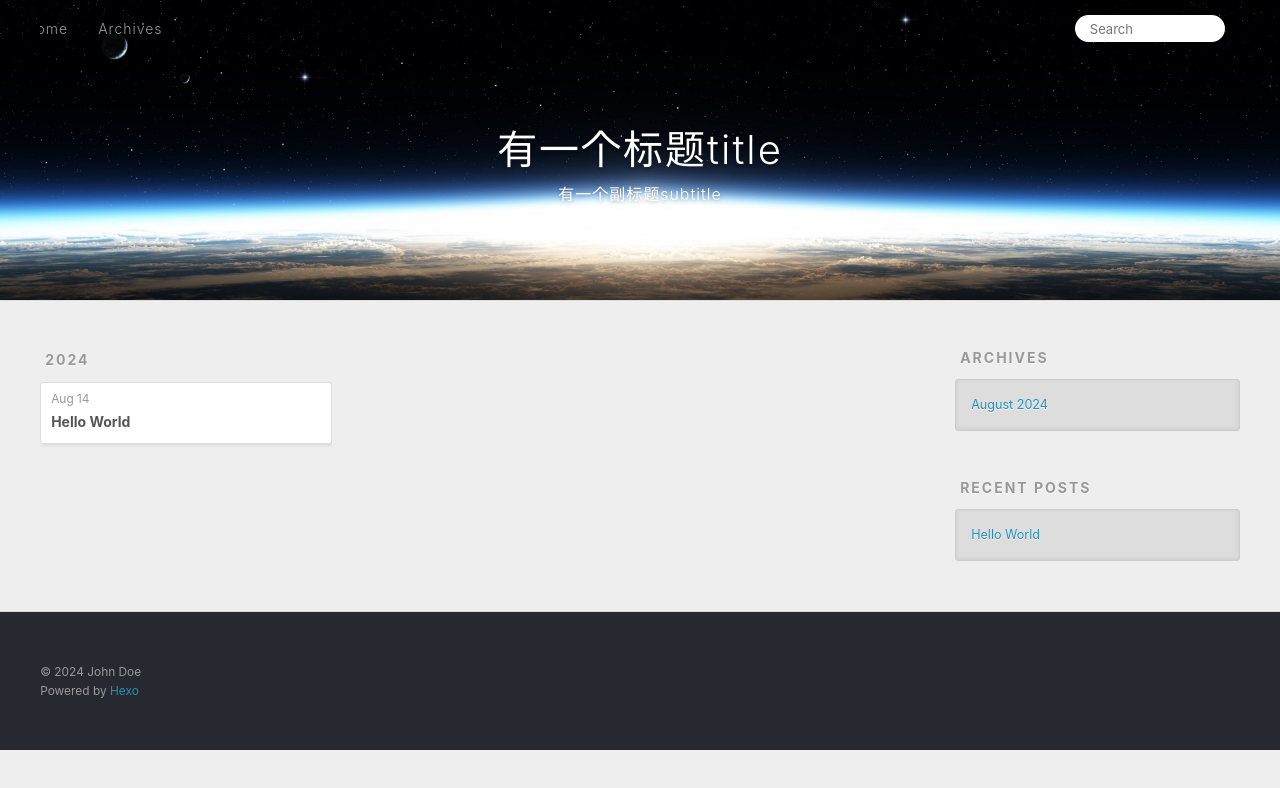
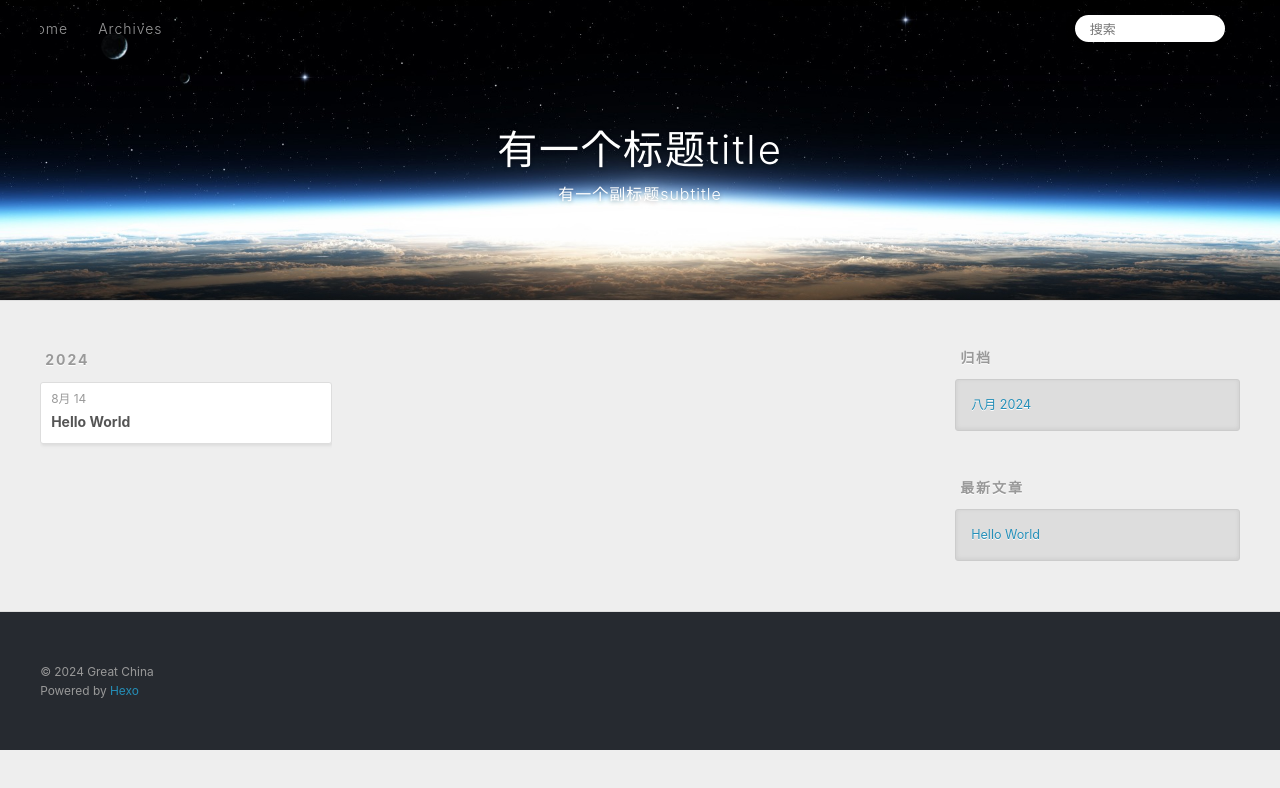
Before and after one commit to NewLixing/NewLixing.github.io, a plain HTML site: page archives/index.html in a window 1280 px wide. Both pictures are taken after a click on the link 1232 px from the left and 27 px from the top of the page. Drawn offline with Linux system fonts and the light colour scheme.

Commit message:
Site updated: 2024-08-15 13:06:47

```diff
--- a/archives/index.html
+++ b/archives/index.html
@@ -4,16 +4,16 @@
   <meta charset="utf-8">
 
 
-  <title>Archives | 有一个标题title</title>
+  <title>归档 | 有一个标题title</title>
   <meta name="viewport" content="width=device-width, initial-scale=1, shrink-to-fit=no">
   <meta name="description" content="有一个desc">
 <meta property="og:type" content="website">
 <meta property="og:title" content="有一个标题title">
-<meta property="og:url" content="http://example.com/archives/index.html">
+<meta property="og:url" content="https://newlixing.github.io/archives/index.html">
 <meta property="og:site_name" content="有一个标题title">
 <meta property="og:description" content="有一个desc">
-<meta property="og:locale" content="en_US">
-<meta property="article:author" content="John Doe">
+<meta property="og:locale" content="zh_CN">
+<meta property="article:author" content="Great China">
 <meta name="twitter:card" content="summary">
 
     <link rel="alternate" href="/atom.xml" title="有一个标题title" type="application/atom+xml">
@@ -61,12 +61,12 @@
       <nav id="sub-nav">
 
 
-          <a class="nav-icon" href="/atom.xml" title="RSS Feed"><span class="fa fa-rss"></span></a>
+          <a class="nav-icon" href="/atom.xml" title="RSS 订阅"><span class="fa fa-rss"></span></a>
 
-        <a class="nav-icon nav-search-btn" title="Search"><span class="fa fa-search"></span></a>
+        <a class="nav-icon nav-search-btn" title="搜索"><span class="fa fa-search"></span></a>
       </nav>
       <div id="search-form-wrap">
-        <form action="//google.com/search" method="get" accept-charset="UTF-8" class="search-form"><input type="search" name="q" class="search-form-input" placeholder="Search"><button type="submit" class="search-form-submit">&#xF002;</button><input type="hidden" name="sitesearch" value="http://example.com"></form>
+        <form action="//google.com/search" method="get" accept-charset="UTF-8" class="search-form"><input type="search" name="q" class="search-form-input" placeholder="搜索"><button type="submit" class="search-form-submit">&#xF002;</button><input type="hidden" name="sitesearch" value="https://newlixing.github.io"></form>
       </div>
     </div>
   </div>
@@ -90,7 +90,7 @@
   <div class="archive-article-inner">
     <header class="archive-article-header">
       <a href="/2024/08/14/hello-world/" class="archive-article-date">
-  <time class="dt-published" datetime="2024-08-14T07:47:27.492Z" itemprop="datePublished">Aug 14</time>
+  <time class="dt-published" datetime="2024-08-14T07:47:27.492Z" itemprop="datePublished">8月 14</time>
 </a>
 
 
@@ -122,9 +122,9 @@
 
 
   <div class="widget-wrap">
-    <h3 class="widget-title">Archives</h3>
+    <h3 class="widget-title">归档</h3>
     <div class="widget">
-      <ul class="archive-list"><li class="archive-list-item"><a class="archive-list-link" href="/archives/2024/08/">August 2024</a></li></ul>
+      <ul class="archive-list"><li class="archive-list-item"><a class="archive-list-link" href="/archives/2024/08/">八月 2024</a></li></ul>
     </div>
   </div>
 
@@ -132,7 +132,7 @@
 
 
   <div class="widget-wrap">
-    <h3 class="widget-title">Recent Posts</h3>
+    <h3 class="widget-title">最新文章</h3>
     <div class="widget">
       <ul>
 
@@ -153,7 +153,7 @@
   <div class="outer">
     <div id="footer-info" class="inner">
 
-      &copy; 2024 John Doe<br>
+      &copy; 2024 Great China<br>
       Powered by <a href="https://hexo.io/" target="_blank">Hexo</a>
     </div>
   </div>
```
Also changed, not shown: 2024/08/14/hello-world/index.html (+11 -11 lines), archives/2024/08/index.html (+12 -12 lines), archives/2024/index.html (+12 -12 lines), index.html (+11 -11 lines).
